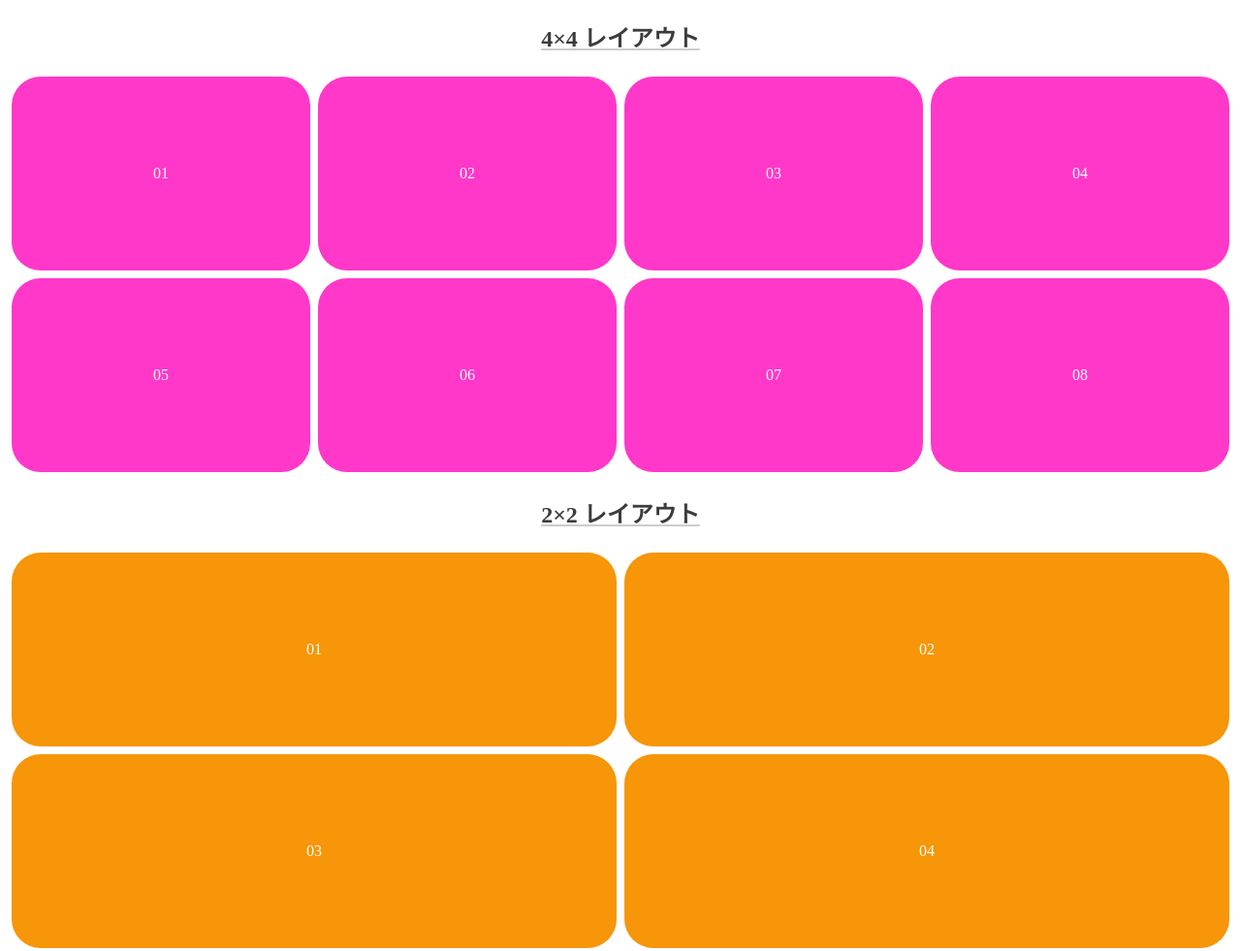
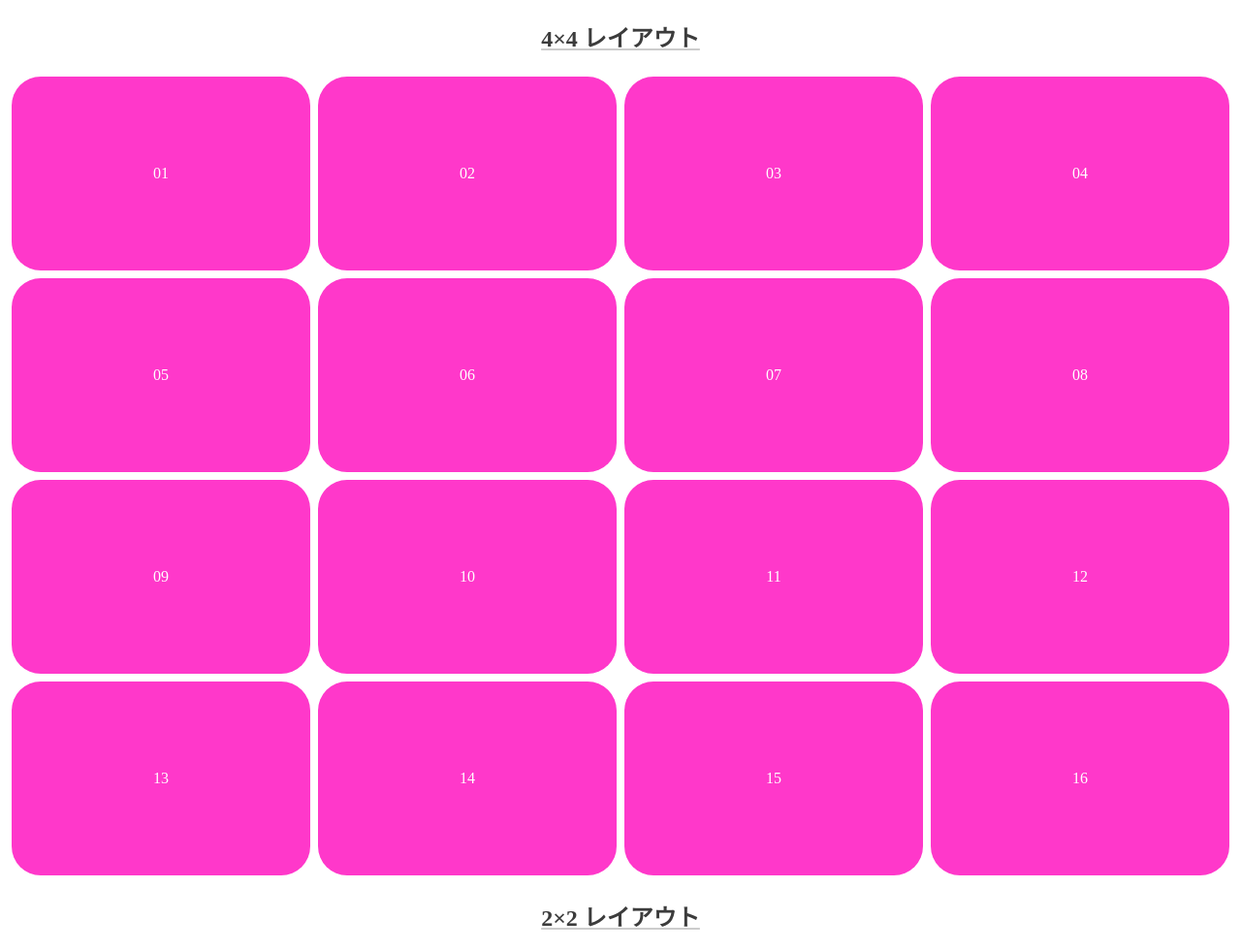
Before and after one commit to tomozo0223/w8-output, a plain HTML site: page html-css/grid/index.html in a window 1280 px wide. Shown: the top 981 px of the page at 97% size. Drawn offline with Linux system fonts and the light colour scheme.

Commit message:
fix grid-item 4×2 to 4×4 index.html

```diff
--- a/html-css/grid/index.html
+++ b/html-css/grid/index.html
@@ -17,6 +17,14 @@
       <div class="grid-item grid-col4-item">06</div>
       <div class="grid-item grid-col4-item">07</div>
       <div class="grid-item grid-col4-item">08</div>
+      <div class="grid-item grid-col4-item">09</div>
+      <div class="grid-item grid-col4-item">10</div>
+      <div class="grid-item grid-col4-item">11</div>
+      <div class="grid-item grid-col4-item">12</div>
+      <div class="grid-item grid-col4-item">13</div>
+      <div class="grid-item grid-col4-item">14</div>
+      <div class="grid-item grid-col4-item">15</div>
+      <div class="grid-item grid-col4-item">16</div>
     </div>
 
     <h2 class="heading">2×2 レイアウト</h2>
```
